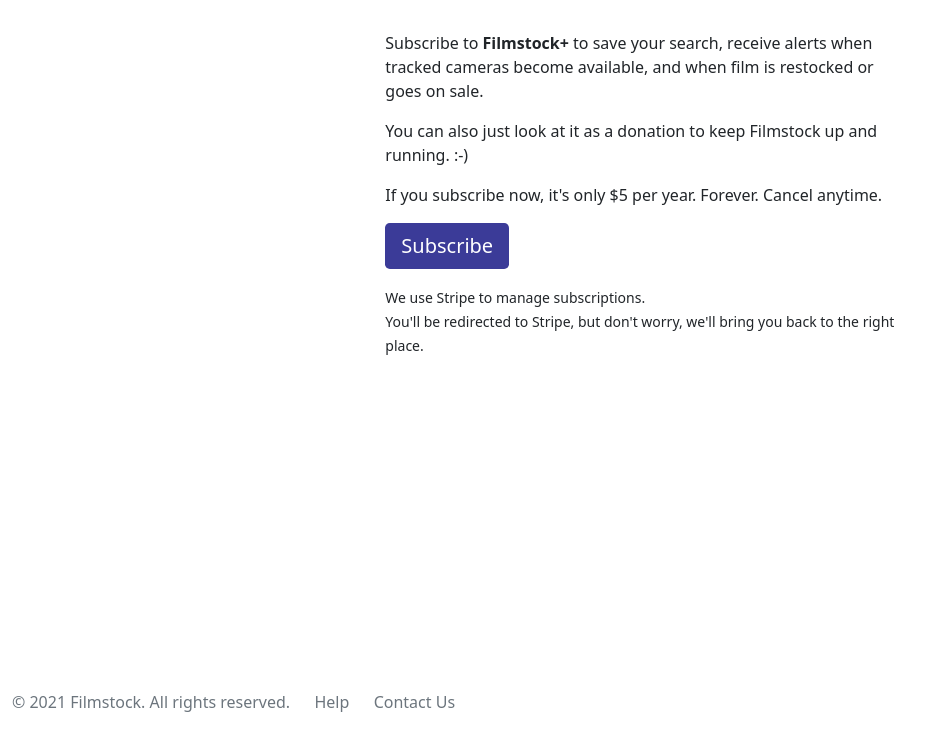
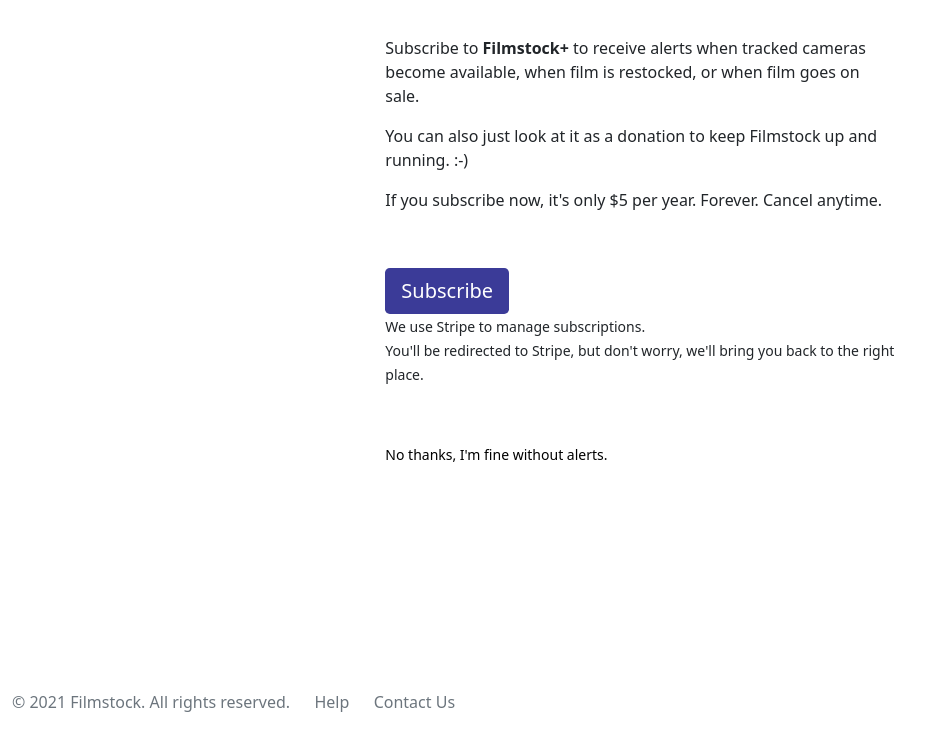
Before and after one commit to abohw/filmstock, a Django app: template templates/registration/subscribe.html in a window 1280 px wide. Shown: the part 70-800 px from the top of the page, without its empty margins (0-945 px from the left). Run offline with Django 3.2, Linux system fonts and the light colour scheme; the template is opened without the code that fills it, so the values that code supplies are empty; some libraries are stand-ins or nearby versions.

Commit message:
improve non-subscribe experience

```diff
--- a/hunters/views.py
+++ b/hunters/views.py
@@ -84,11 +84,12 @@ def activateUser(request, uidb64, token):
 def subscribe(request):
 
     if request.GET.get('return'):
-        successUrl = '%s%s&sub=success' % (request.build_absolute_uri('/').strip("/"), request.GET.get('return'))
+        returnUrl = '%s%s' % (request.build_absolute_uri('/').strip("/"), request.GET.get('return'))
 
     else:
-        successUrl = request.build_absolute_uri('/').strip("/") + '?sub=success'
+        returnUrl = request.build_absolute_uri('/').strip("/") + '?'
 
+    successUrl = returnUrl + '&sub=success'
     cancelUrl = '%s%s?sub=cancelled' % (request.build_absolute_uri('/').strip("/"), reverse_lazy('settings'))
 
     session = stripe.checkout.Session.create(
@@ -107,6 +108,7 @@ def subscribe(request):
 
     return render(request, 'registration/subscribe.html', {
         'stripeSession': session.url,
+        'returnUrl': returnUrl,
     })
 
 
--- a/templates/registration/subscribe.html
+++ b/templates/registration/subscribe.html
@@ -5,26 +5,28 @@
 
 {% block content %}
 
-  <div class="row justify-content-center" style="margin-top:15px;">
+  <div class="row justify-content-center" style="margin-top:20px;">
 
   <div class="col-auto col-md-5 justify-content-center align-items-center">
 
   <p></p>
 
-  <p>Subscribe to <b>Filmstock+</b> to save your search, receive alerts when tracked cameras become available, and when film is restocked or goes on sale.</p>
+  <p>Subscribe to <b>Filmstock+</b> to receive alerts when tracked cameras become available, when film is restocked, or when film goes on sale.</p>
 
   <p>You can also just look at it as a donation to keep Filmstock up and running. :-)</p>
 
   <p>If you subscribe now, it's only $5 per year. Forever. Cancel anytime.</p>
 
-  <p></p>
+  <p>&nbsp;</p>
 
   <a href="{{ stripeSession }}" class="btn btn-primary btn-lg" role="button">Subscribe</a>
-  <p></p>
 
       <p><small>We use Stripe to manage subscriptions. <br>
           You'll be redirected to Stripe, but don't worry, we'll bring you back to the right place.</small></p>
 
+   <p>&nbsp;</p>
+      <p><small><a href="{{ returnUrl }}" class="link" style="text-decoration: none;">No thanks, I'm fine without alerts.</a></small></p>
+
   </div></div>
 
 {% endblock %}
--- a/web/forms.py
+++ b/web/forms.py
@@ -2,6 +2,7 @@ from django import forms
 from django.forms import ModelForm
 from .models import savedSearch
 from django.utils.translation import gettext_lazy as _
+from hunters.models import Hunter
 
 class savedSearchForm(ModelForm):
 
--- a/web/management/commands/send_emails.py
+++ b/web/management/commands/send_emails.py
@@ -158,7 +158,6 @@ class Command(BaseCommand):
 
                     else:
                         skipped += 1
-                        print('no new cameras for %s, no email sent to %s' % (name, hunter.email))
 
         connection.close()
 
```
Also changed, not shown: web/views.py (+5 -4 lines).
